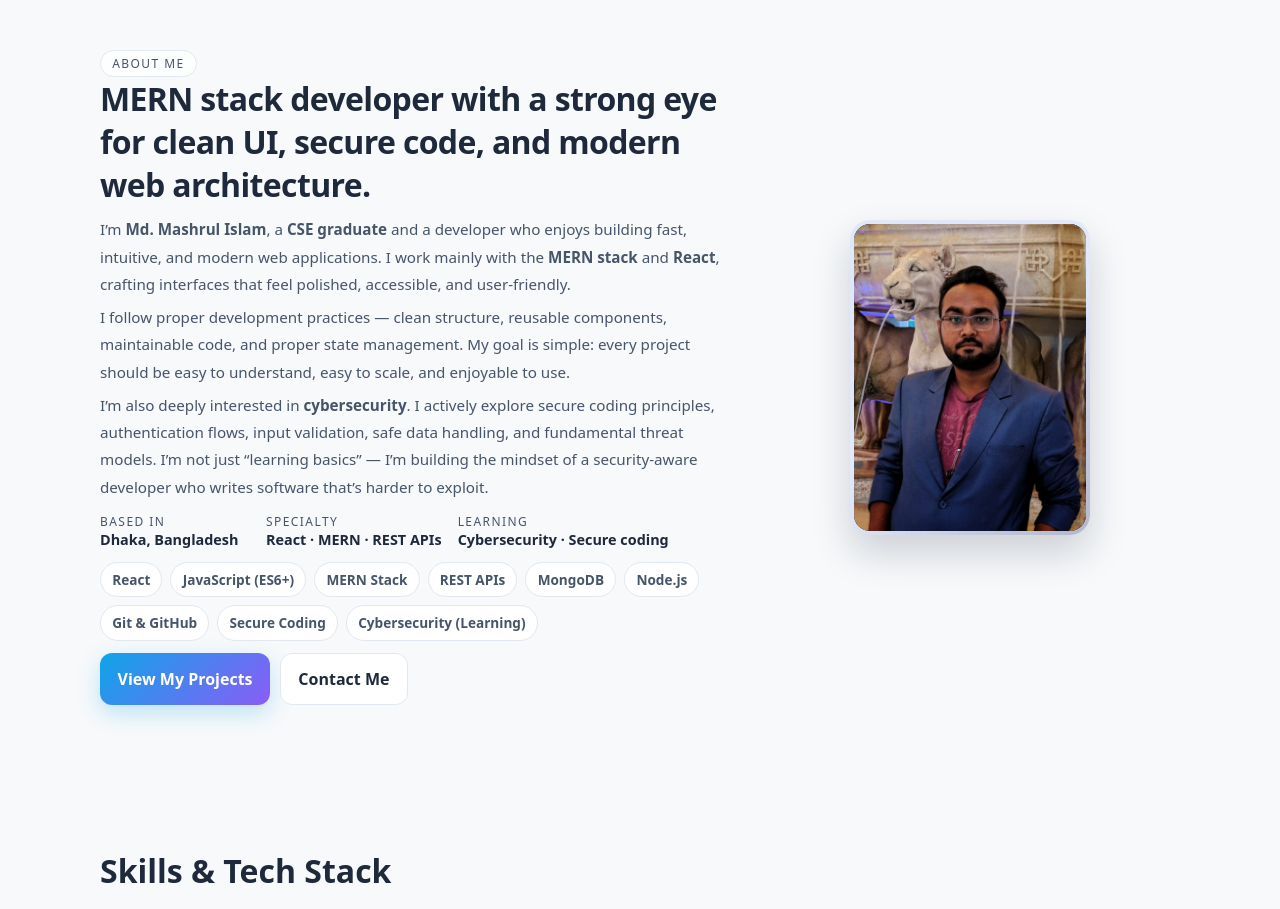
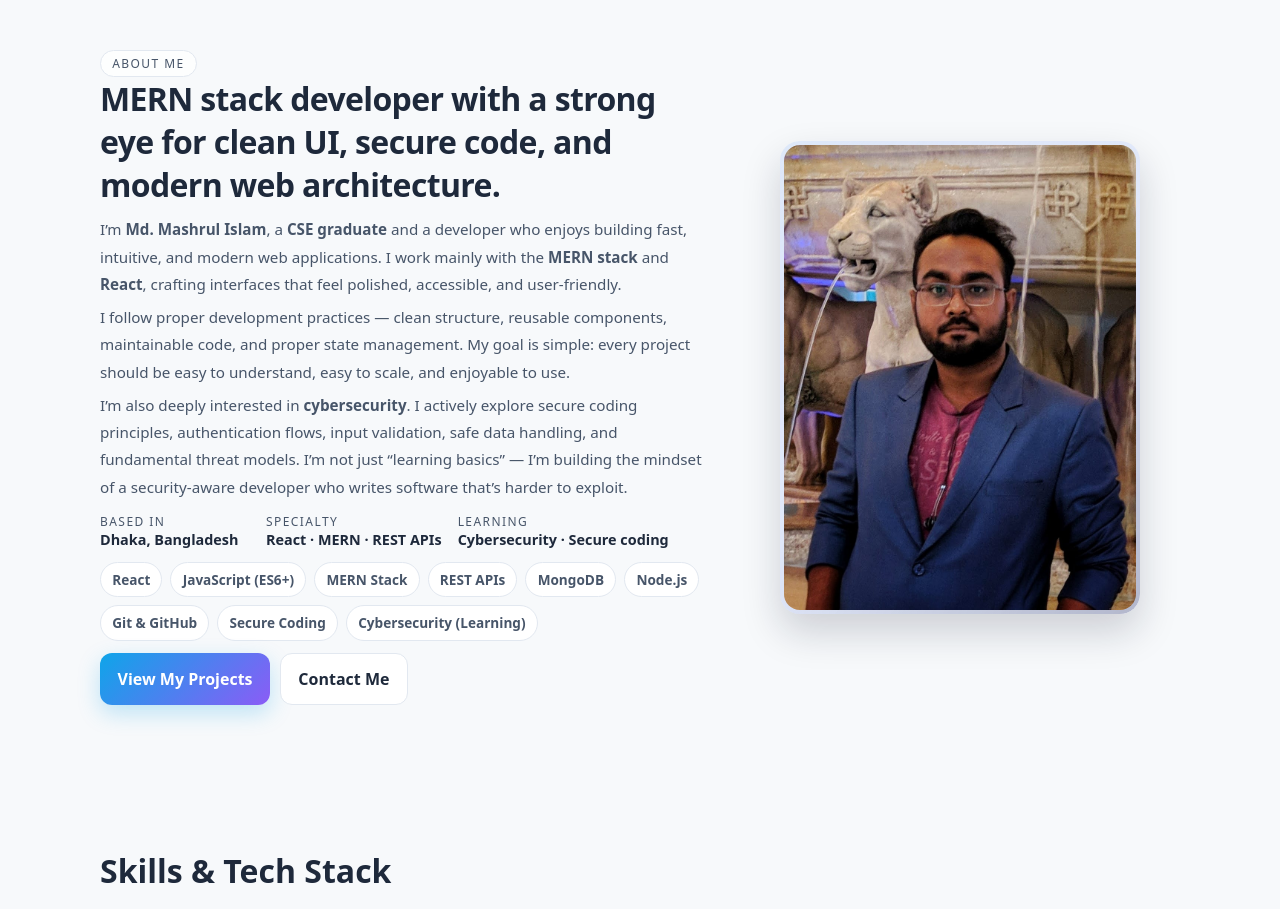
Before and after one commit to Shimanto55/Md.MashrulIslam, a React (Vite) app: page / in a window 1280 px wide. Shown: the part 1220-2129 px from the top of the page. Built offline with nearby package versions, Linux system fonts and the light colour scheme.

Commit message:
image size increased

```diff
--- a/src/sections/About.css
+++ b/src/sections/About.css
@@ -95,11 +95,13 @@
 
 .about-photo{
   justify-self:center;
+  display:flex;
+  justify-content:center;
 }
 
 .photo-frame{
   position:relative;
-  width:240px;
+  width:360px;          /* bigger image */
   max-width:100%;
   border-radius:20px;
   padding:4px;
@@ -124,14 +126,14 @@
   position:relative;
   display:block;
   width:100%;
-  height:auto;
+  height:100%;
   border-radius:16px;
-  object-fit:contain; /* FULL picture is visible */
+  object-fit:cover;    /* nicely fills the frame */
   background:#0f172a;
 }
 
 @media(max-width:480px){
   .photo-frame{
-    width:200px;
+    width:260px;       /* slightly smaller on very small screens */
   }
 }
```
